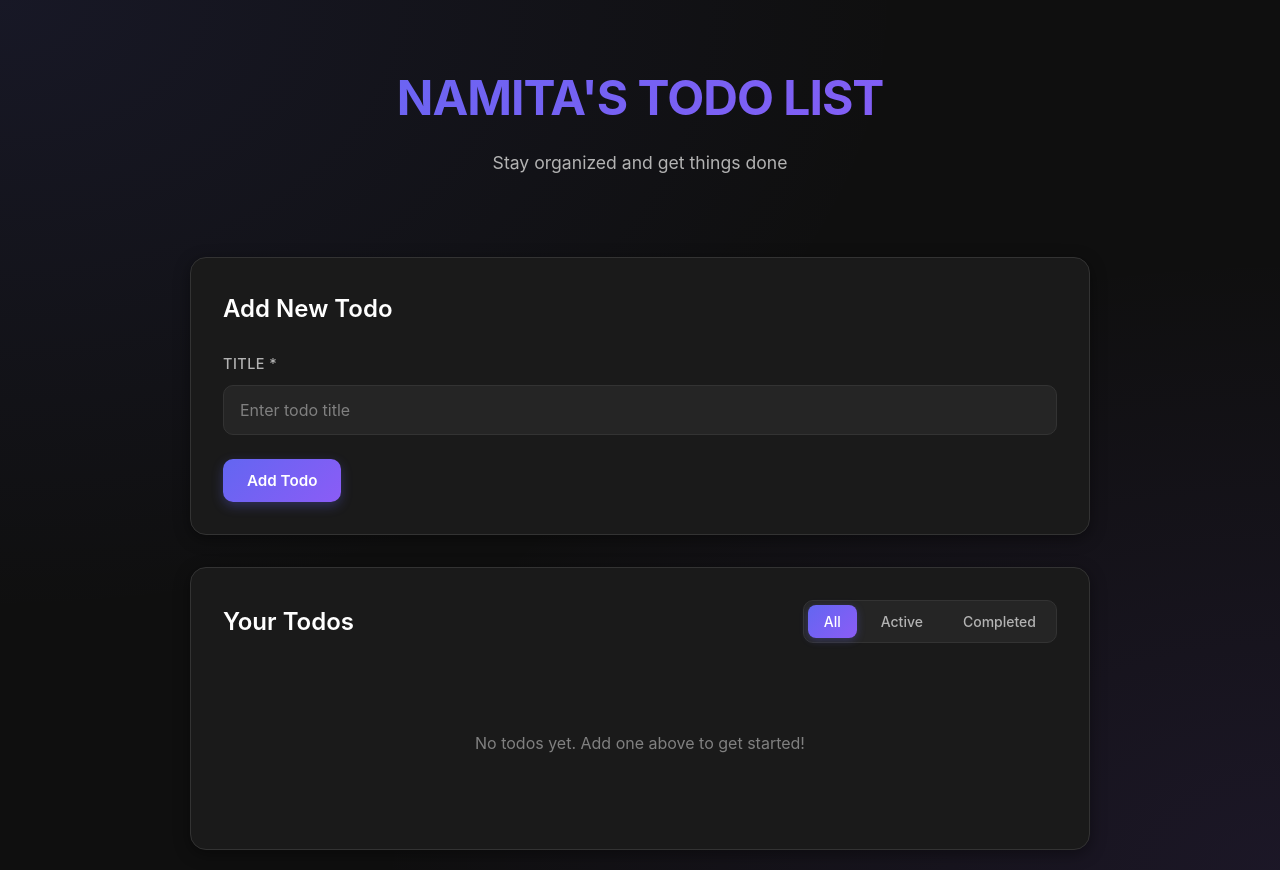
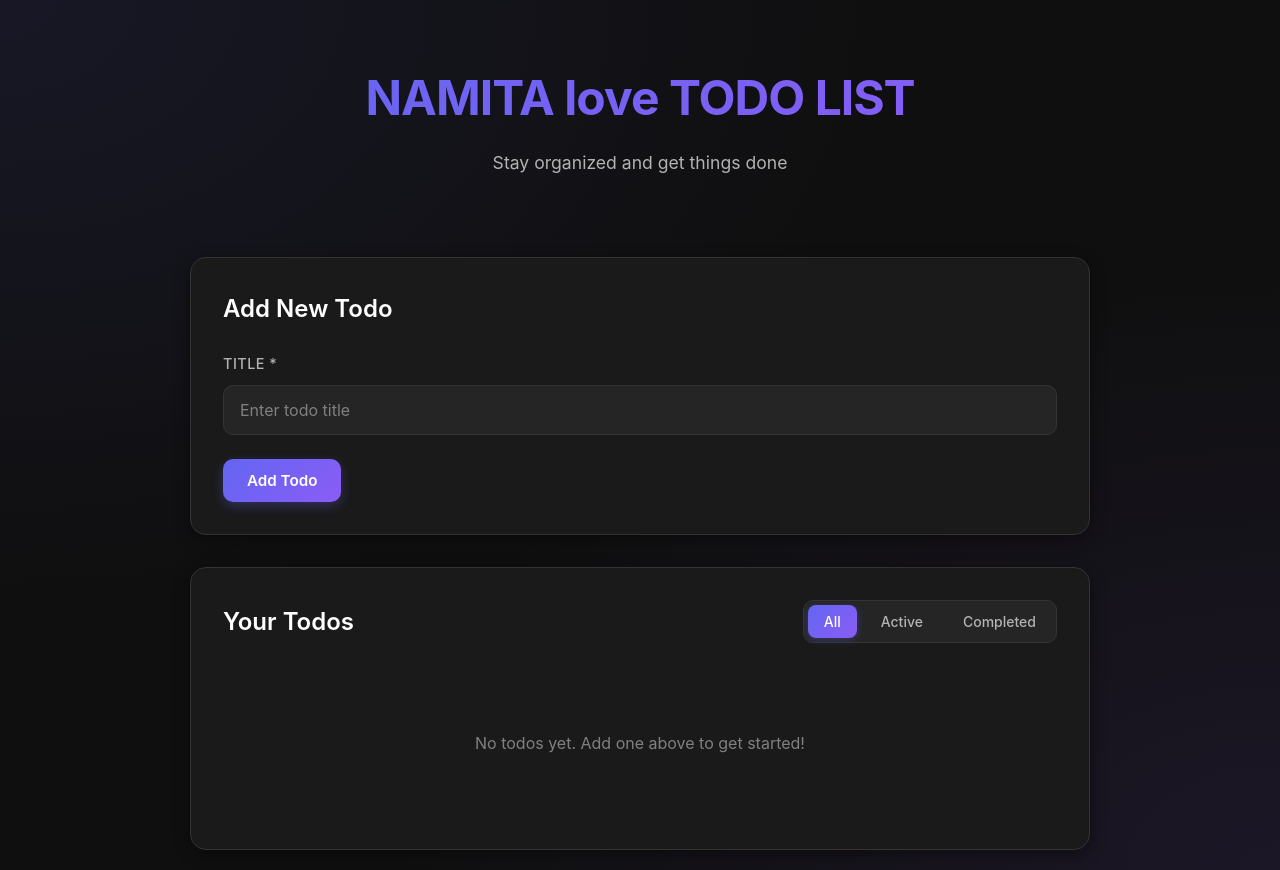
Before and after one commit to Namita24292176/todo-cicd, a website: page public/index.html in a window 1280 px wide. Drawn offline with Linux system fonts and the light colour scheme; no server answers.

Commit message:
Update index.html

```diff
--- a/public/index.html
+++ b/public/index.html
@@ -9,7 +9,7 @@
 <body>
     <div class="container">
         <header>
-            <h1>NAMITA'S TODO LIST</h1>
+            <h1>NAMITA love TODO LIST</h1>
             <p class="subtitle">Stay organized and get things done</p>
         </header>
 
```
